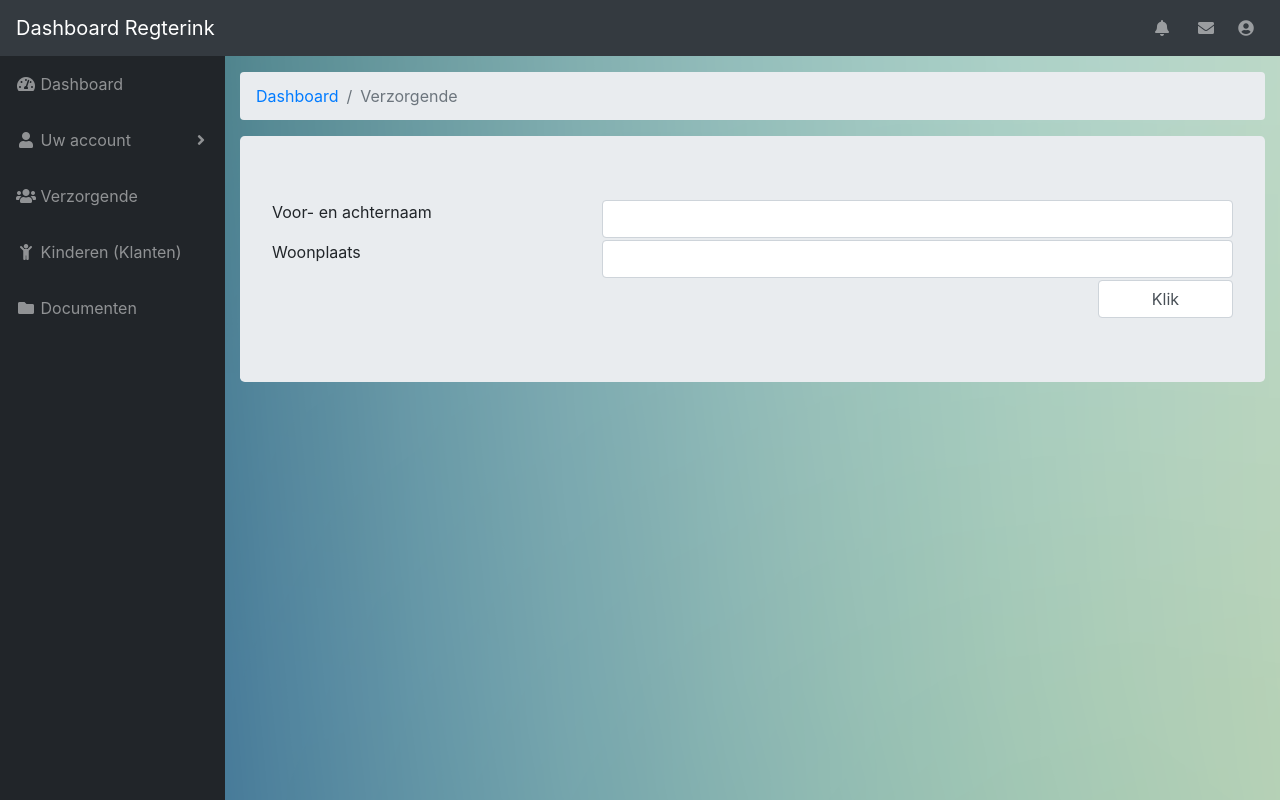
After one commit to 14CD/Regterink, a PHP site: page /views/admin/nieuw_verzorgende.php in a window 1280 px wide. The commit adds this page. Run offline with PHP 8.4, Linux system fonts and the light colour scheme.

Commit message:
verlopig werk employee

```diff
--- a/routes.php
+++ b/routes.php
@@ -8,11 +8,12 @@ $router->get('home', 'controllers/index.php');
 $router->get('login', 'controllers/login.php');
 
 $router->get('dashboard', 'controllers/dashboard.php');
-$router->get('verzorgende', 'controllers/verzorgende.php');
+$router->get('employee', 'controllers/verzorgende.php');
 
-
+$router->get('new_employee', 'controllers/nieuw_verzorgende.php');
 //var_dump($router);
 /**
  * POST routes
  */
 $router->post('/add_player', 'controllers/add_player.php');
+$router->post('add_employee', 'controllers/nieuw_verzorgende');
--- /dev/null
+++ b/views/admin/nieuw_verzorgende.php
@@ -0,0 +1,42 @@
+<?php require "partials/head.php" ?>
+<?php require "partials/nav.php" ?>
+    <div id="wrapper">
+        <?php require "partials/sidebar.php" ?>
+        <div id="content-wrapper">
+            <div class="container-fluid">
+                <ol class="breadcrumb">
+                    <li class="breadcrumb-item">
+                        <a href="#">Dashboard</a>
+                    </li>
+                    <li class="breadcrumb-item active">Verzorgende</li>
+                </ol>
+                <div class="jumbotron">
+                    <form action="" method="POST">
+                        <div class="row">
+                            <div class="col-md-4">
+                                <p>Voor- en achternaam</p>
+                            </div>
+                            <div class="col-md-8">
+                                <input type="text" class="form-control">
+                            </div>
+                        </div>
+                        <div class="row">
+                            <div class="col-md-4">
+                                <p>Woonplaats</p>
+                            </div>
+                            <div class="col-md-8">
+                                <input type="text" class="form-control">
+                            </div>
+                        </div>
+                        <div class="row">
+                            <div class="col-md-10"></div>
+                            <div class="col-md-2" align="right">
+                                <input type="submit" class="form-control" value="Klik">
+                            </div>
+                        </div>
+                    </form>
+                </div>
+            </div>
+        </div>
+    </div>
+<?php require "partials/foot.php" ?>
--- a/views/admin/partials/sidebar.php
+++ b/views/admin/partials/sidebar.php
@@ -1,6 +1,6 @@
 <ul class="sidebar navbar-nav">
     <li class="nav-item">
-        <a class="nav-link" href="">
+        <a class="nav-link" href="dashboard">
             <i class="fas fa-fw fa-tachometer-alt"></i>
             <span>Dashboard</span>
         </a>
@@ -15,15 +15,17 @@
             <h6 class="dropdown-header">Informatie</h6>
             <a class="dropdown-item" href="">Account informatie</a>
             <a class="dropdown-item" href="">Wachtwoord vergeten</a>
-<!--            <div class="dropdown-divider"></div>-->
-<!--            <h6 class="dropdown-header">Accounts:</h6>-->
-<!--            <a class="dropdown-item" href="">Accounts</a>-->
         </div>
     </li>
     <li class="nav-item">
+        <a class="nav-link" href="employee">
+            <i class="fas fa-fw fa-users"></i>
+            <span>Verzorgende</span></a>
+    </li>
+    <li class="nav-item">
         <a class="nav-link" href="">
-            <i class="fas fa-fw fa-chart-area"></i>
-            <span>Verzorgende</span></a>
+            <i class="fas fa-fw fa-child"></i>
+            <span>Kinderen (Klanten)</span></a>
     </li>
     <li class="nav-item">
         <a class="nav-link" href="">
--- a/views/admin/verzorgende.view.php
+++ b/views/admin/verzorgende.view.php
@@ -10,6 +10,9 @@
                     </li>
                     <li class="breadcrumb-item active">Verzorgende</li>
                 </ol>
+                <div class="align" align="right">
+                    <a href="new_employee" class="btn btn-secondary mb-2">Nieuwe verzorger</a>
+                </div>
                 <table class="table">
                     <thead class="thead-dark">
                     <tr>
```
Also changed, not shown: controllers/nieuw_verzorgende.php (added, +9 -0 lines).
